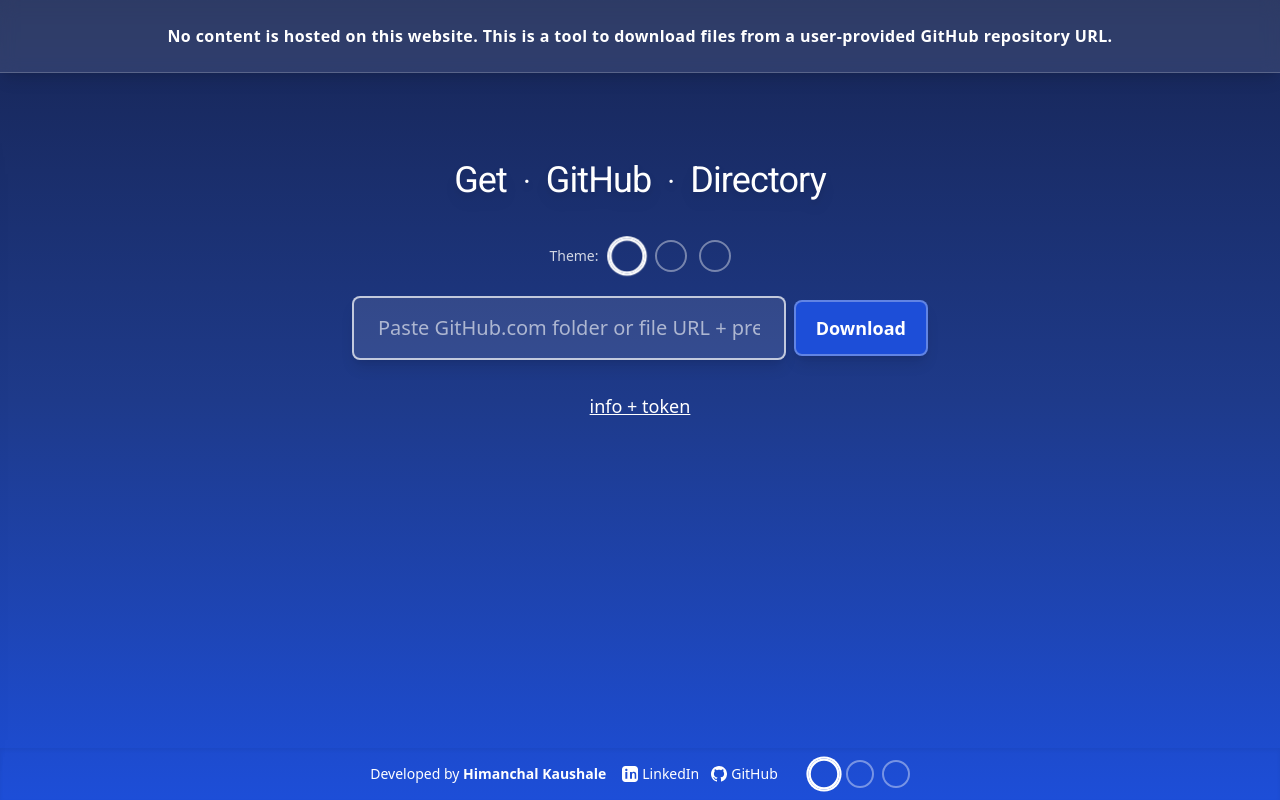
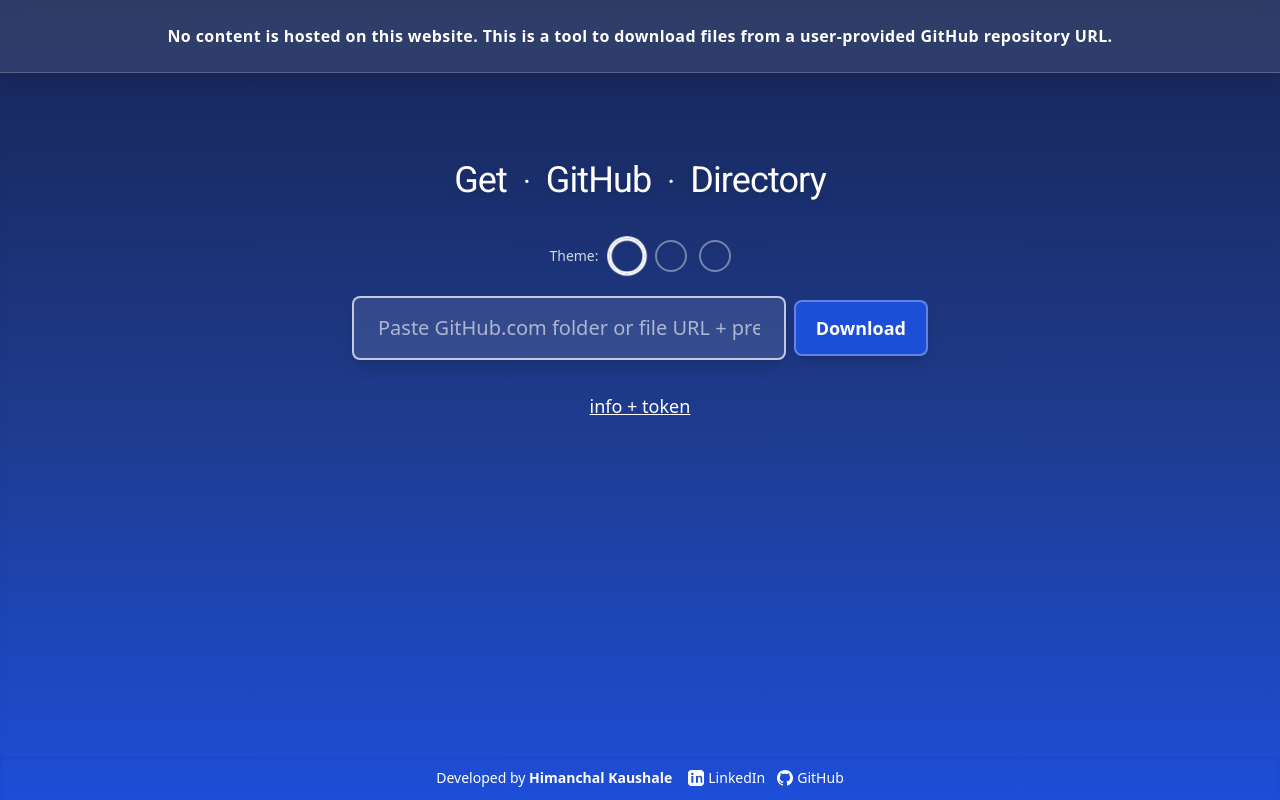
Before and after one commit to himanchalkaushale/Get-Github-Downloader, a React (Vite) app: page / in a window 1280 px wide. Built offline with nearby package versions, Linux system fonts and the light colour scheme.

Commit message:
Remove duplicate theme selector from footer

```diff
--- a/src/App.tsx
+++ b/src/App.tsx
@@ -366,20 +366,6 @@
             GitHub
           </a>
         </span>
-        {/* Accent color picker in footer */}
-        <div className="flex items-center gap-2 mt-2 sm:mt-0 sm:ml-4">
-          {ACCENT_COLORS.map(c => (
-            <button
-              key={c.value}
-              aria-label={c.name}
-              className={`w-7 h-7 rounded-full border-2 ${accent === c.value ? 'border-white scale-110 ring-2 ring-white' : 'border-white/40'} transition-transform flex items-center justify-center`}
-              style={{ backgroundColor: `var(--tw-${c.classes.base.replace('-', '-')})` }}
-              onClick={() => setAccent(c.value)}
-            >
-              <span className="sr-only">{c.name}</span>
-            </button>
-          ))}
-        </div>
       </footer>
     </>
   )
```
